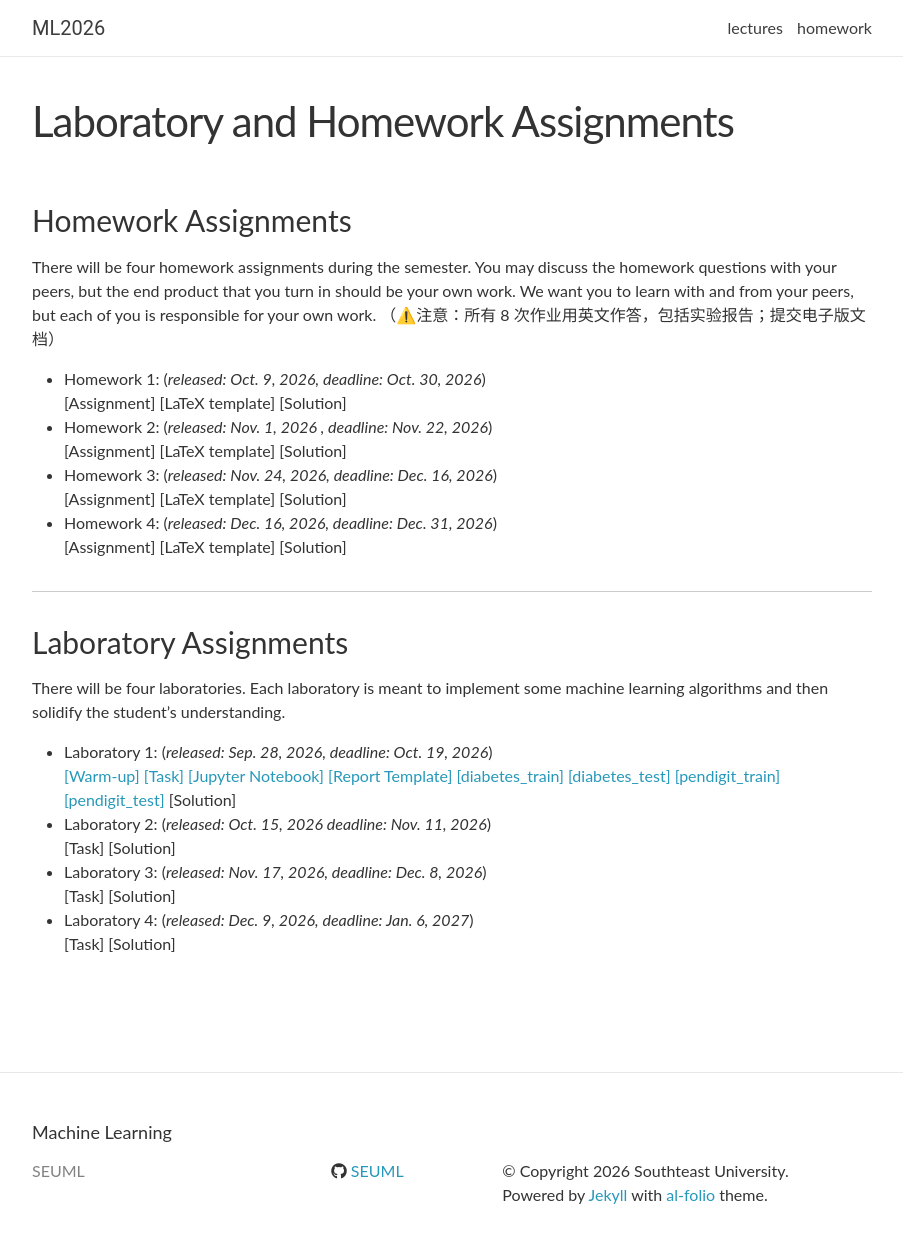
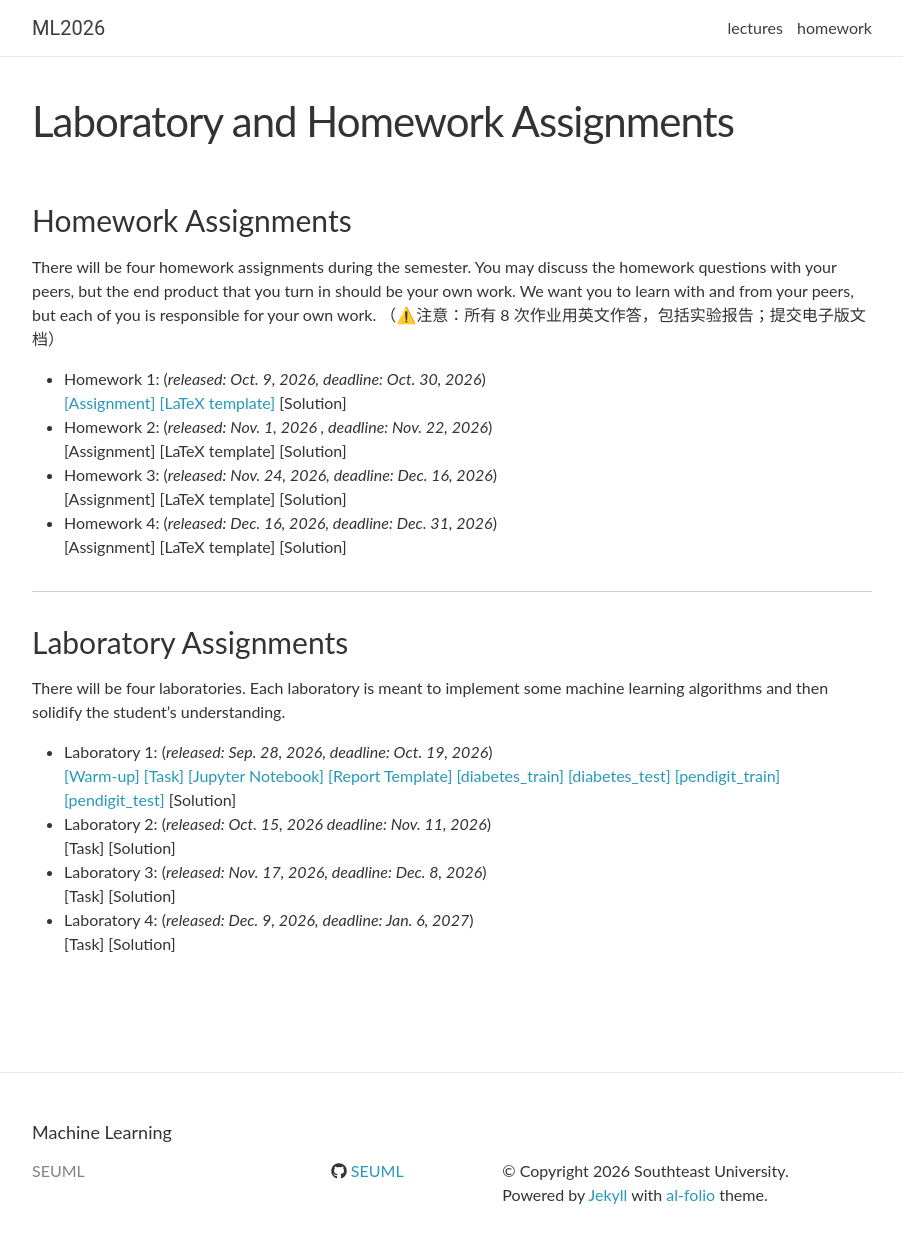
Before and after one commit to SEUML/ml-autumn-2026, a Jekyll site: the page built from _pages/homework.md, in a window 1280 px wide and 1268 px high. Shown: the top 1243 px of the window, without its empty margins (188-1091 px from the left). Built offline with Jekyll 4.4.1, drawn with Linux system fonts in a browser that asks for light colours; nearby versions of some CDN libraries; comment, search, counter and statistics services are not loaded; part of the change alters nothing that is shown.

```diff
--- a/_pages/homework.md
+++ b/_pages/homework.md
@@ -10,7 +10,7 @@ There will be four homework assignments during the semester. You may discuss the
 
 - Homework 1: (*released: Oct. 9, 2026, deadline: Oct. 30, 2026*)
 <br>
-[Assignment] [LaTeX template] [Solution]
+[[Assignment]](../assets/assignments/hw1/hw1_2026.pdf) [[LaTeX template]](../assets/assignments/hw1/latex_2026_v1.tex) [Solution]
 - Homework 2: (*released: Nov. 1, 2026 , deadline: Nov. 22, 2026*)
 <br>
 [Assignment] [LaTeX template] [Solution]
```
